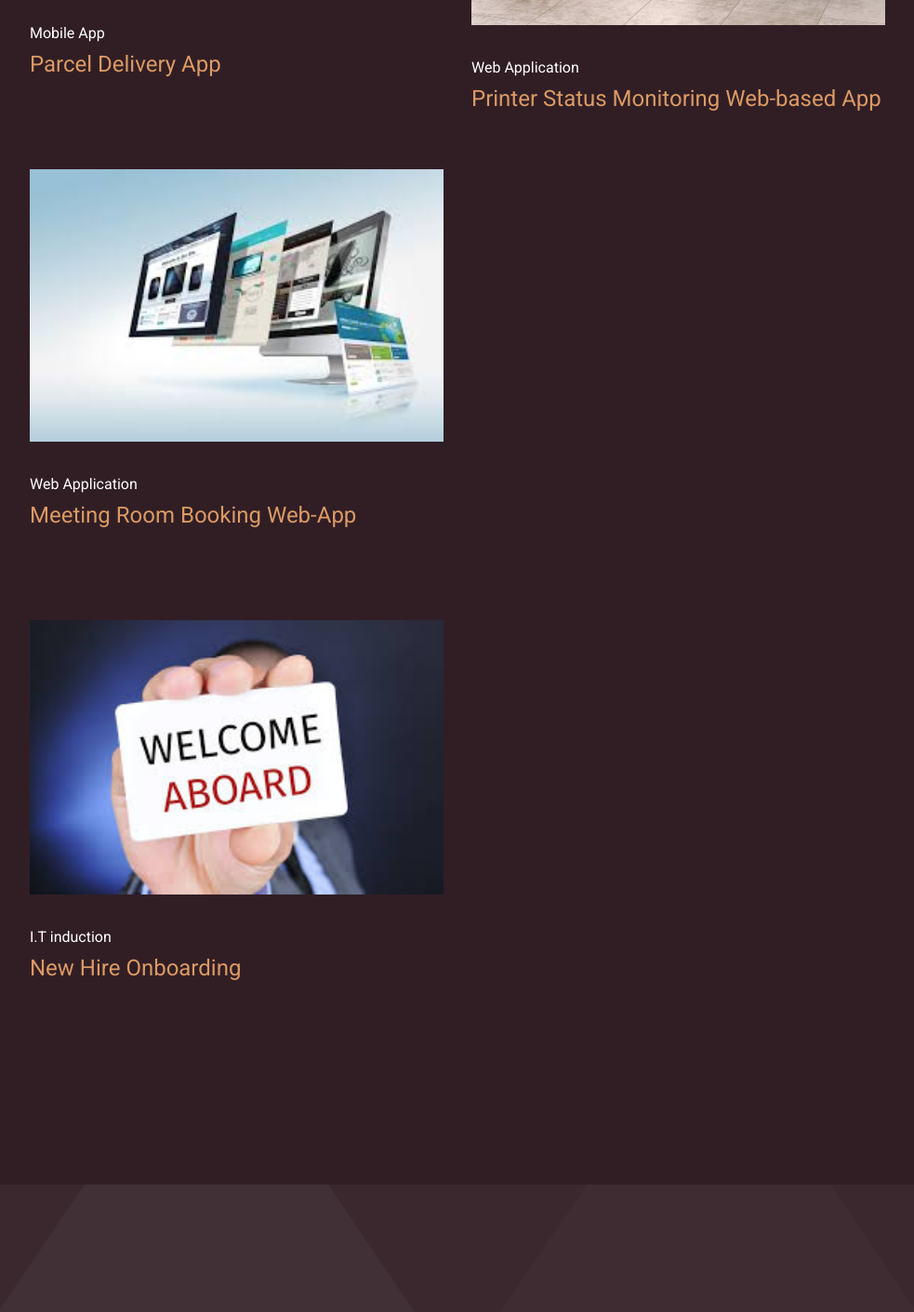
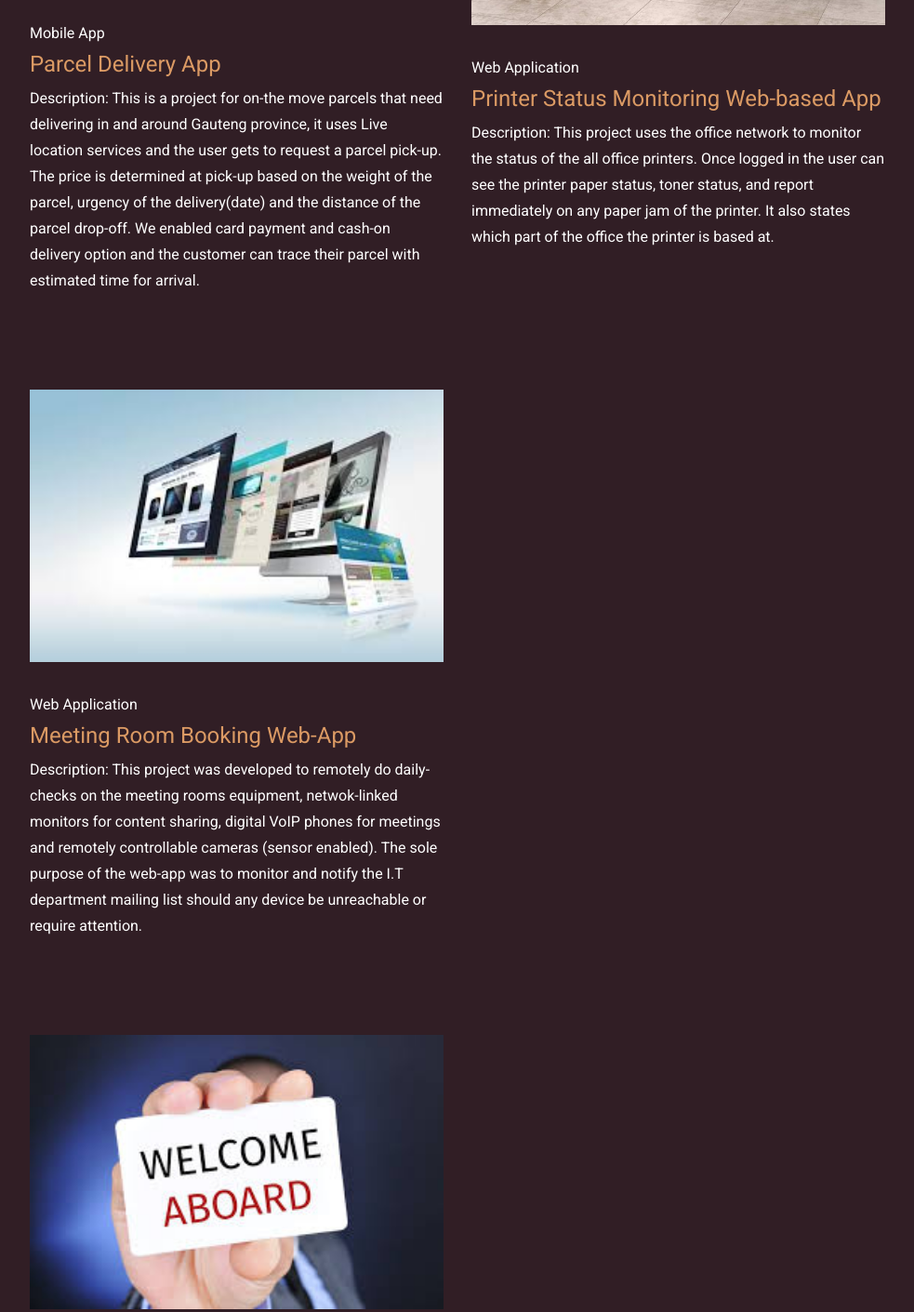
Before and after one commit to SphiweJoe/Professional_Portfolio, a plain HTML site: page index.html in a window 1280 px wide. Shown: the part 2866-4277 px from the top of the page at 93% size, without its empty margins (148-1131 px from the left). Drawn offline with nearby package versions, Linux system fonts and the light colour scheme.

Commit message:
Updated index page - project information

```diff
--- a/index.html
+++ b/index.html
@@ -229,6 +229,7 @@
                                 <div class="gallery_heading">
                                     <span>Mobile App</span>
                                     <h4>Parcel Delivery App</h4>
+                                    <p> <span>Description: This is a project for on-the move parcels that need delivering in and around Gauteng province, it uses Live location services and the user gets to request a parcel pick-up. The price is determined at pick-up based on the weight of the parcel, urgency of the delivery(date) and the distance of the parcel drop-off. We enabled card payment and cash-on delivery option and the customer can trace their parcel with estimated time for arrival.  </span></p>
                                 </div>
                             </div>
                             <div class="single_gallery">
@@ -238,6 +239,8 @@
                                 <div class="gallery_heading">
                                     <span>Web Application</span>
                                     <h4>Meeting Room Booking Web-App</h4>
+                                    <p> <span>Description: This project was developed to remotely do daily-checks on the meeting rooms equipment, netwok-linked monitors for content sharing, digital VoIP phones for meetings and remotely controllable cameras (sensor enabled). The sole purpose of the web-app was to monitor and notify the I.T department mailing list should any device be unreachable or require attention.  </span></p>
+
                                 </div>
                             </div>
                         </div>
@@ -249,6 +252,8 @@
                                 <div class="gallery_heading">
                                     <span>Web Application</span>
                                     <h4>Printer Status Monitoring Web-based App</h4>
+                                    <p> <span>Description: This project uses the office network to monitor the status of the all office printers. Once logged in the user can see the printer paper status, toner status, and report immediately on any paper jam of the printer. It also states which part of the office the printer is based at. </span></p>
+
                                 </div>
                             </div>
 
@@ -261,6 +266,7 @@
                                     <div class="gallery_heading">
                                         <span>I.T induction</span>
                                         <h4>New Hire Onboarding</h4>
+                                        <p> <span>Description: The project was Developed for new-joiners to be able to remotely access their I.T induction package on the mobile phone as well as on the office intranet. The site consisted of a short video and all the pointers that was covered during the employee induction (I.T induction only, with device policies and usage standards) </span></p>
                                     </div>
                                 </div>
 
```
Also changed, not shown: about.html (+2 -1 lines).
